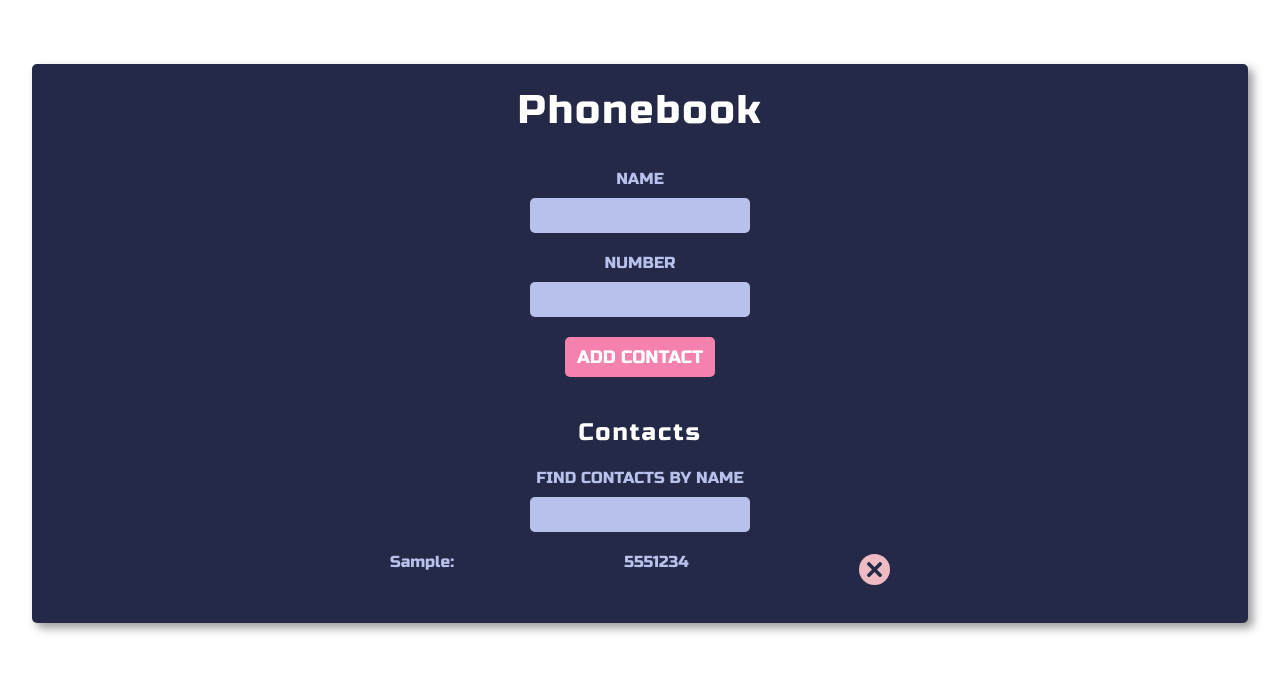
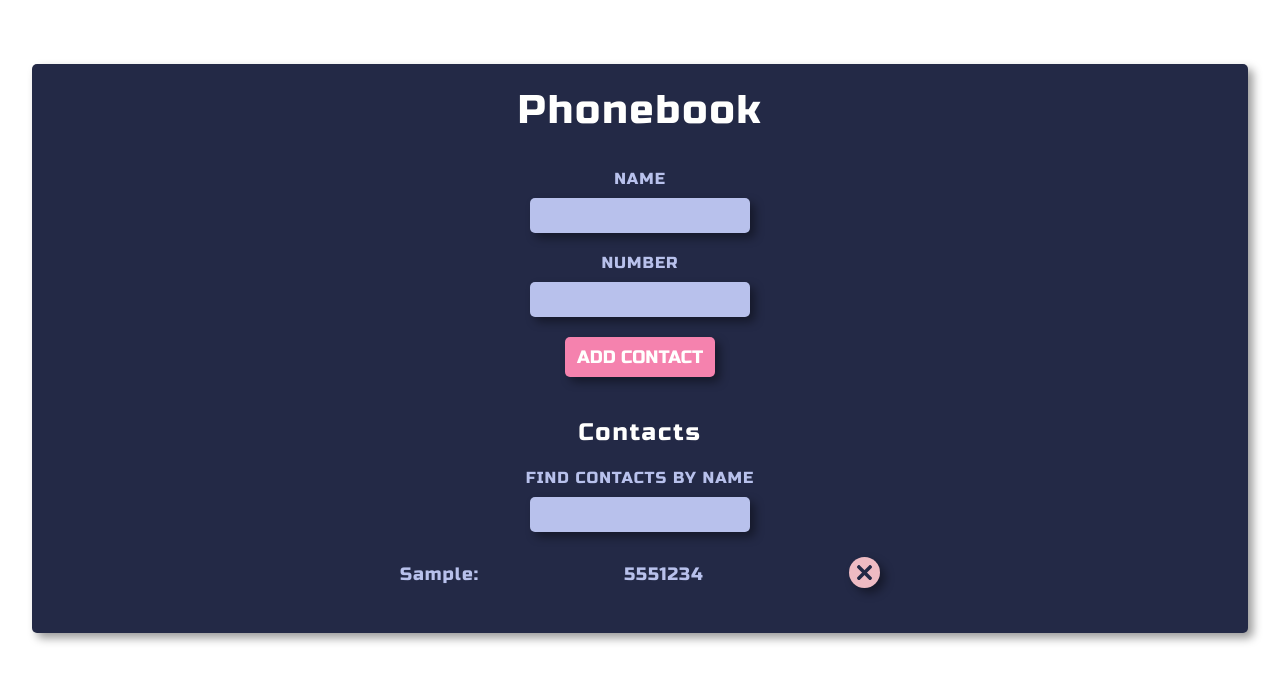
Before and after one commit to igorklyopov/goit-react-hw-03-phonebook, a React (Create React App) app: page / in a window 1280 px wide. Both pictures are taken after typing "Sample", "5551234" into the empty fields and a click on the button "ADD CONTACT". Shown: the top 682 px of the page. Built offline with nearby package versions, Linux system fonts and the light colour scheme; a web font is replaced by a local one.

Commit message:
adds some styles and link for tel number

```diff
--- a/src/components/Button/Button.module.css
+++ b/src/components/Button/Button.module.css
@@ -4,10 +4,10 @@
   padding: 5px 10px 5px 10px;
   color: var(--secondary-text-color);
   font-size: 18px;
-  font-weight: var(--medium-font-weight);
   text-transform: uppercase;
   background-color: var(--secondary-light-bg-color);
   border-radius: 5px;
+  box-shadow: var(--basic-box-shadow);
 }
 
 .addContactBtn:hover,
--- a/src/components/ContactForm/ContactForm.js
+++ b/src/components/ContactForm/ContactForm.js
@@ -61,9 +61,6 @@ class ContactForm extends Component {
           />
         </label>
         <Button type="submit">Add contact</Button>
-        {/* <button type="submit" className={style.addContactBtn}>
-          Add contact
-        </button> */}
       </form>
     );
   }
--- a/src/components/ContactForm/ContactForm.module.css
+++ b/src/components/ContactForm/ContactForm.module.css
@@ -16,12 +16,14 @@
   margin-left: auto;
   margin-right: auto;
   padding: 5px 10px;
+  font-family: "Russo One";
   font-size: 18px;
-  font-weight: var(--bold-font-weight);
+  color: var(--secondary-text-color);
   outline: none;
   border: none;
   border-radius: 5px;
   background-color: var(--secondary-bg-color);
+  box-shadow: var(--basic-box-shadow);
 }
 
 @media screen and (min-width: 768px) {
--- a/src/components/ContactsList/ContactsList.js
+++ b/src/components/ContactsList/ContactsList.js
@@ -4,14 +4,20 @@ import IconButton, {
   deleteContactBtnClassNames,
 } from "../IconButton/IconButton";
 import { ReactComponent as IconCross } from "../../images/cross.svg";
+import addClassNames from "../../utils/addClassNames";
 
 const ContactsList = ({ contacts, onDeleteContactBtnClick }) => {
+  const contactsListClassNames = addClassNames("list", style.contactsList);
+  const contactNameClassNames = addClassNames("link", style.contactsNumber);
+
   return (
-    <ul className={style.contactsList}>
+    <ul className={contactsListClassNames}>
       {contacts.map(({ id, name, number }) => (
         <li key={id} className={style.contactsListItem}>
           <p className={style.contactsName}>{name}: </p>
-          <p className={style.contactsNumber}>{number}</p>
+          <a href={`tel:${number}`} className={contactNameClassNames}>
+            {number}
+          </a>
           <IconButton
             type="button"
             ariaLabel="Delete contact button"
--- a/src/components/ContactsList/ContactsList.module.css
+++ b/src/components/ContactsList/ContactsList.module.css
@@ -1,37 +1,43 @@
 .contactsList {
-  /* list */
-  margin-top: 0;
-  padding-left: 0;
-  list-style: none;
-  /*  */
-  /* width: 100%; */
-}
-
-@media screen and (min-width: 768px) {
-  .contactsList {
-    /* width: 60%; */
-  }
 }
 
 .contactsListItem {
   display: flex;
   justify-content: space-between;
-  align-items: center;
+  align-items: baseline;
+  word-break: break-word;
+  padding-top: 5px;
+  margin-bottom: 15px;
+  padding-bottom: 10px;
+  padding-right: 10px;
+  padding-left: 10px;
+  border-radius: 8px;
+}
+
+.contactsListItem:hover {
+  box-shadow: var(--basic-box-shadow);
 }
 
 .contactsName,
 .contactsNumber {
-  /* text-align: left; */
   margin-right: 5px;
+  margin-bottom: 0;
+  font-size: 14px;
+}
+
+@media screen and (min-width: 768px) {
+  .contactsName,
+  .contactsNumber {
+    font-size: inherit;
+    font-size: 18px;
+  }
 }
 
 .contactsName {
   text-align: left;
 }
 
-.contactsNumber {
+.contactsNumber:hover,
+.contactsNumber:focus {
+  color: var(--basic-light-text-color);
 }
-
-.btnDelContact {
-  /* margin-right: 5px; */
-}
--- a/src/components/Filter/Filter.module.css
+++ b/src/components/Filter/Filter.module.css
@@ -5,12 +5,14 @@
   margin-left: auto;
   margin-right: auto;
   padding: 5px 10px;
+  font-family: "Russo One";
   font-size: 18px;
-  font-weight: var(--bold-font-weight);
+  color: var(--secondary-text-color);
   outline: none;
   border: none;
   border-radius: 5px;
   background-color: var(--secondary-bg-color);
+  box-shadow: var(--basic-box-shadow);
 }
 
 @media screen and (min-width: 768px) {
--- a/src/components/IconButton/IconButton.module.css
+++ b/src/components/IconButton/IconButton.module.css
@@ -5,6 +5,7 @@
   padding: 8px;
   color: var(--secondary-text-color);
   background-color: var(--secondary-light-bg-color);
+  box-shadow: var(--basic-box-shadow);
 }
 
 .iconButton:hover,
--- a/src/index.css
+++ b/src/index.css
@@ -51,6 +51,7 @@ body {
   -webkit-font-smoothing: antialiased;
   -moz-osx-font-smoothing: grayscale;
   color: var(--primary-text-color);
+  letter-spacing: 1px;
 }
 
 h1,
@@ -65,8 +66,8 @@ p {
 
 .mainTitle,
 .title {
-  /* font-family: "Patua One"; */
-  font-weight: var(--regular-font-weight);
+  font-family: "Russo One";
+  font-weight: var(--medium-font-weight);
   color: var(--basic-light-text-color);
   line-height: 1.3;
   letter-spacing: 2px;
@@ -88,9 +89,6 @@ p {
   text-decoration: none;
   font-style: normal;
   color: inherit;
-  /* transition-property: color, fill, background-color, box-shadow;
-  transition-duration: 250ms;
-  transition-timing-function: cubic-bezier(0.4, 0, 0.2, 1); */
 }
 
 .button {
```
